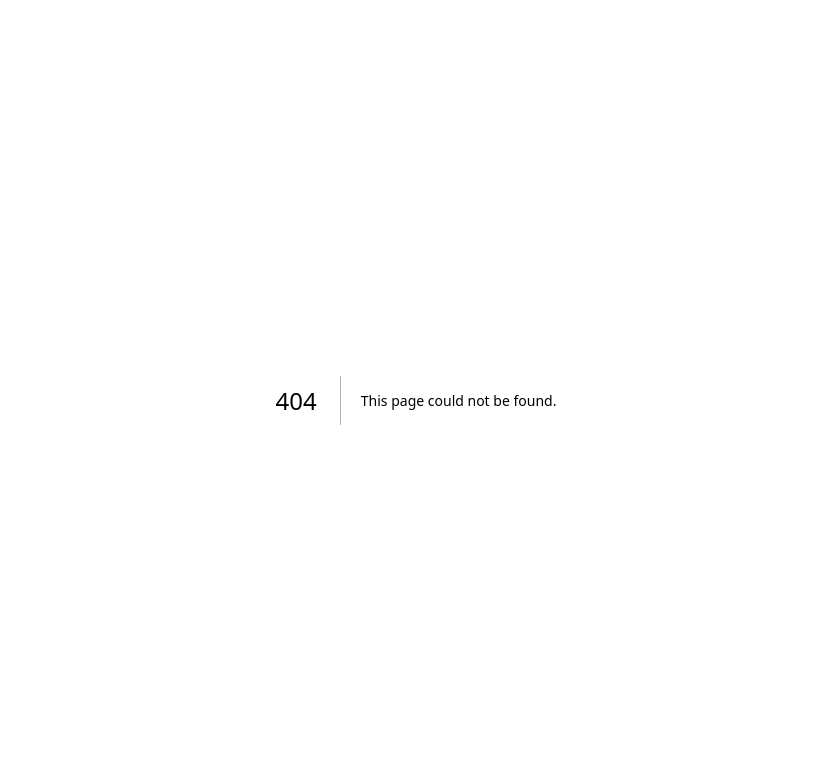
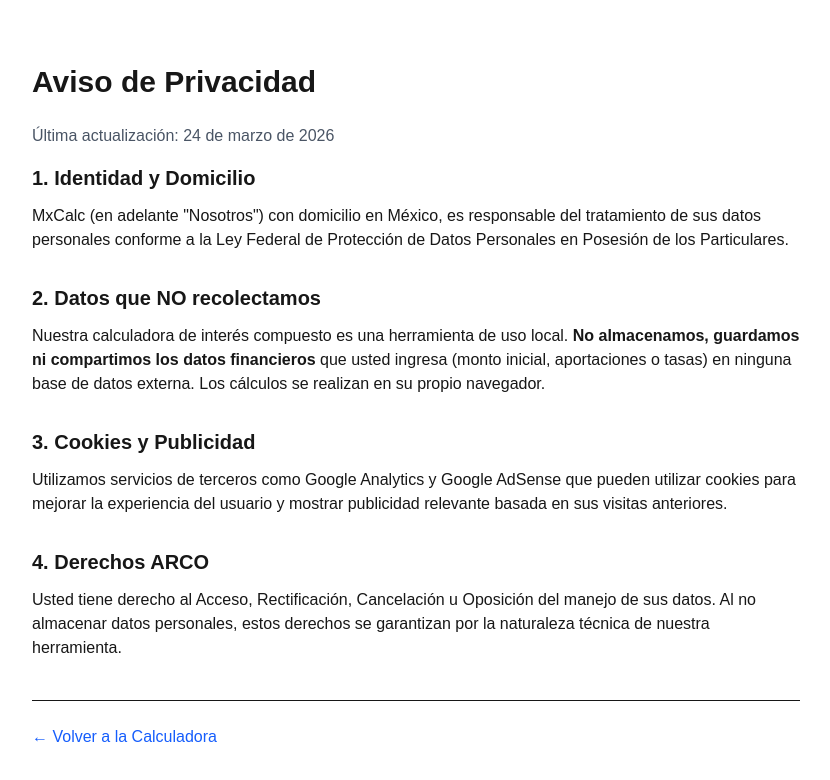
Before and after one commit to alejandrohuerga/finanzanode-mx, a Next.js app: page /privacidad in a window 1280 px wide. Before the commit this address had no page. Shown: the top 780 px of the page, without its empty margins (224-1054 px from the left). Built offline with nearby package versions, Linux system fonts and the light colour scheme.

Commit message:
feat: :memo: Archivo de Términos de privacidad
Se ha completado la codificación del archivo de términos de privacidad

```diff
--- a/src/app/page.tsx
+++ b/src/app/page.tsx
@@ -27,14 +27,14 @@ export default function Home() {
   return (
     <main className="min-h-screen bg-gray-50 py-12 px-4">
       <div className="max-w-4xl mx-auto">
-
         {/* ENCABEZADO: Impacto inmediato para el usuario y Google */}
         <header className="mb-10 text-center">
           <h1 className="text-4xl font-bold text-gray-900 mb-2">
             Calculadora de Interés Compuesto México
           </h1>
           <p className="text-gray-600 text-lg">
-            Proyecta tu ahorro e inversión considerando el ISR estimado y rendimientos reales.
+            Proyecta tu ahorro e inversión considerando el ISR estimado y
+            rendimientos reales.
           </p>
         </header>
 
@@ -44,14 +44,15 @@ export default function Home() {
         {/* RESULTADOS DINÁMICOS: Solo aparecen tras el cálculo */}
         {results.length > 0 && (
           <div className="mt-8 space-y-6 animate-in fade-in slide-in-from-bottom-4 duration-700">
-
             {/* 1. Visualización Gráfica */}
             <InvestmentChart data={results} />
             <ResultsTable data={results} />
             {/* 2. Cuadro de Resumen Financiero */}
             <div className="p-6 bg-blue-50 rounded-xl border border-blue-100 shadow-sm">
               <h2 className="text-2xl font-bold text-blue-900">
-                Resultado final: ${results[results.length - 1].balance.toLocaleString('es-MX')} MXN
+                Resultado final: $
+                {results[results.length - 1].balance.toLocaleString("es-MX")}{" "}
+                MXN
               </h2>
               <p className="text-blue-700 font-medium">
                 En {results.length} años habrás construido este patrimonio.
@@ -60,15 +61,25 @@ export default function Home() {
               {/* Desglose técnico para generar confianza y tiempo en página */}
               <div className="mt-6 grid grid-cols-1 sm:grid-cols-2 gap-4 text-sm">
                 <div className="bg-white p-3 rounded-lg border border-blue-100">
-                  <span className="text-gray-500 block">Intereses totales generados:</span>
+                  <span className="text-gray-500 block">
+                    Intereses totales generados:
+                  </span>
                   <span className="font-bold text-green-600 text-lg">
-                    ${results[results.length - 1].interests.toLocaleString('es-MX')}
+                    $
+                    {results[results.length - 1].interests.toLocaleString(
+                      "es-MX",
+                    )}
                   </span>
                 </div>
                 <div className="bg-white p-3 rounded-lg border border-blue-100">
-                  <span className="text-gray-500 block">ISR Retenido (estimado):</span>
+                  <span className="text-gray-500 block">
+                    ISR Retenido (estimado):
+                  </span>
                   <span className="font-bold text-red-600 text-lg">
-                    ${results[results.length - 1].taxPaid.toLocaleString('es-MX')}
+                    $
+                    {results[results.length - 1].taxPaid.toLocaleString(
+                      "es-MX",
+                    )}
                   </span>
                 </div>
               </div>
@@ -82,7 +93,13 @@ export default function Home() {
         {/* FOOTER: Credibilidad */}
         <footer className="mt-20 py-8 border-t border-gray-200 text-center text-gray-400 text-sm">
           <p>© 2026 MxCalc - Herramientas Financieras para México</p>
-          <p className="mt-2 text-xs">Los resultados son proyecciones informativas basadas en los datos ingresados.</p>
+          <p className="mt-2 text-xs">
+            Los resultados son proyecciones informativas basadas en los datos
+            ingresados.
+          </p>
+          <div className="mt-2 space-x-4">
+            <a href="/privacidad" className="hover:text-blue-600 transition-colors"> Aviso de Privacidad </a>
+          </div>
         </footer>
       </div>
     </main>
--- /dev/null
+++ b/src/app/privacidad/page.tsx
@@ -0,0 +1,34 @@
+export default function PrivacyPage() {
+  return (
+    <main className="min-h-screen bg-white py-16 px-4">
+      <div className="max-w-3xl mx-auto prose prose-blue">
+        <h1 className="text-3xl font-bold mb-6">Aviso de Privacidad</h1>
+        <p className="text-gray-600 mb-4">Última actualización: 24 de marzo de 2026</p>
+
+        <section className="mb-8">
+          <h2 className="text-xl font-semibold mb-3">1. Identidad y Domicilio</h2>
+          <p>MxCalc (en adelante "Nosotros") con domicilio en México, es responsable del tratamiento de sus datos personales conforme a la Ley Federal de Protección de Datos Personales en Posesión de los Particulares.</p>
+        </section>
+
+        <section className="mb-8">
+          <h2 className="text-xl font-semibold mb-3">2. Datos que NO recolectamos</h2>
+          <p>Nuestra calculadora de interés compuesto es una herramienta de uso local. <strong>No almacenamos, guardamos ni compartimos los datos financieros</strong> que usted ingresa (monto inicial, aportaciones o tasas) en ninguna base de datos externa. Los cálculos se realizan en su propio navegador.</p>
+        </section>
+
+        <section className="mb-8">
+          <h2 className="text-xl font-semibold mb-3">3. Cookies y Publicidad</h2>
+          <p>Utilizamos servicios de terceros como Google Analytics y Google AdSense que pueden utilizar cookies para mejorar la experiencia del usuario y mostrar publicidad relevante basada en sus visitas anteriores.</p>
+        </section>
+
+        <section className="mb-8">
+          <h2 className="text-xl font-semibold mb-3">4. Derechos ARCO</h2>
+          <p>Usted tiene derecho al Acceso, Rectificación, Cancelación u Oposición del manejo de sus datos. Al no almacenar datos personales, estos derechos se garantizan por la naturaleza técnica de nuestra herramienta.</p>
+        </section>
+
+        <footer className="mt-10 pt-6 border-t">
+          <a href="/" className="text-blue-600 hover:underline">← Volver a la Calculadora</a>
+        </footer>
+      </div>
+    </main>
+  );
+}
```
